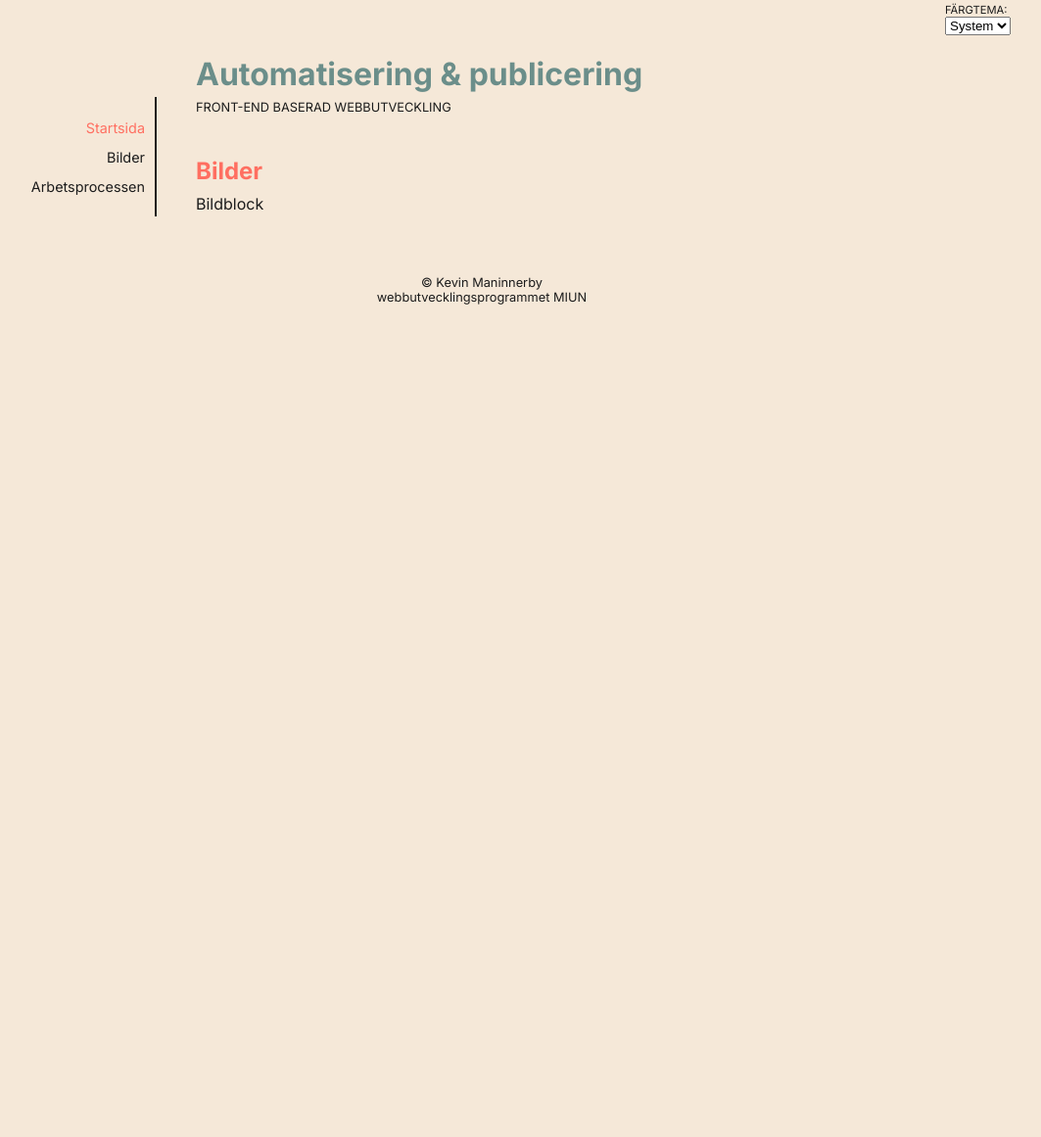
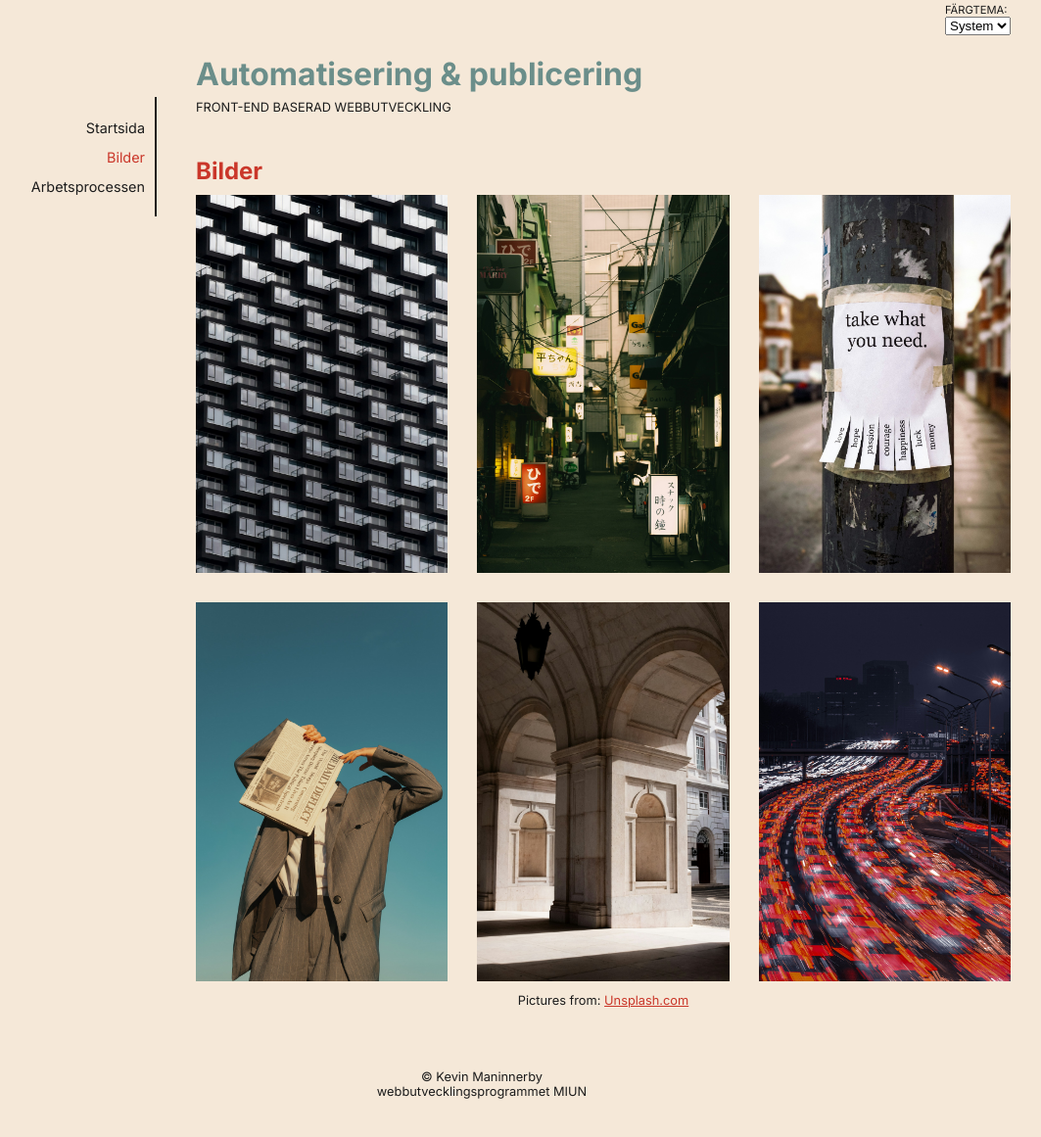
Before and after one commit to Jwcub/O-va-automatisering, a website built with Vite: page bilder.html in a window 1280 px wide. Shown: the part 45-1206 px from the top of the page at 98% size, without its empty margins (148-1211 px from the left). Before the commit the page ends 800 px from the top, so only its background shows below. Built offline with nearby package versions, Linux system fonts and the light colour scheme.

Commit message:
Lagt till bilder

```diff
--- a/bilder.html
+++ b/bilder.html
@@ -32,8 +32,8 @@
         <aside>
             <nav>
                 <ul>
-                    <li><a href="/" class="active">Startsida</a></li>
-                    <li><a href="/bilder">Bilder</a></li>
+                    <li><a href="/">Startsida</a></li>
+                    <li><a href="/bilder" class="active">Bilder</a></li>
                     <li><a href="/arbetsprocessen">Arbetsprocessen</a></li>
                 </ul>
             </nav>
@@ -42,7 +42,17 @@
         <main>
             <h2>Bilder</h2>
 
-            <p>Bildblock</p>
+            <div class="picture-block">
+                <img src="src/img/pic1.jpg" alt="" class="picture">
+                <img src="src/img/pic2.jpg" alt="" class="picture">
+                <img src="src/img/pic3.jpg" alt="" class="picture">
+                <img src="src/img/pic4.jpg" alt="" class="picture">
+                <img src="src/img/pic5.jpg" alt="" class="picture">
+                <img src="src/img/pic6.jpg" alt="" class="picture">
+            </div>
+
+            <p class="photo-tag">Pictures from: <a href="unsplash.com">Unsplash.com</a></p>
+
 
         </main>
 
--- a/src/css/styles.css
+++ b/src/css/styles.css
@@ -4,8 +4,8 @@
     --light: #F5E8D8;
     --dark: #1C1C1C;
     --primary: #6B8E8A;
-    --secondary: #FF6F61;
 
+    --secondary: light-dark(#ca372a, #FF6F61);
     --fg: light-dark(var(--dark), var(--light));
     --bg: light-dark(var(--light), var(--dark));
 
@@ -47,6 +47,16 @@ p {
     margin: 0.4em 0 0 0;
     max-width: 60ch;
     line-height: 1.6;
+}
+
+a {
+    color: var(--secondary);
+}
+
+.picture {
+    width: 100%;
+    height: 100%;
+    object-fit: cover;
 }
 
 .slogan {
@@ -118,6 +128,23 @@ main {
     margin-top: 20px;
 }
 
+.picture-block {
+    margin-top: 10px;
+    display: grid;
+    width: 100%;
+    grid-template-columns: repeat(auto-fit, minmax(210px, 1fr));
+    grid-column-gap: 30px;
+    grid-row-gap: 30px;
+}
+
+.photo-tag {
+    width: 100%;
+    max-width: unset;
+    text-align: center;
+    font-size: 0.8rem;
+    margin-top: 10px;
+}
+
 footer {
     order: 4;
     margin-top: 40px;
```
Also changed, not shown: arbetsprocessen.html (+2 -2 lines), index.html (+4 -4 lines), src/img/pic1.jpg (added), src/img/pic2.jpg (added), src/img/pic3.jpg (added), src/img/pic4.jpg (added), src/img/pic5.jpg (added), src/img/pic6.jpg (added).
